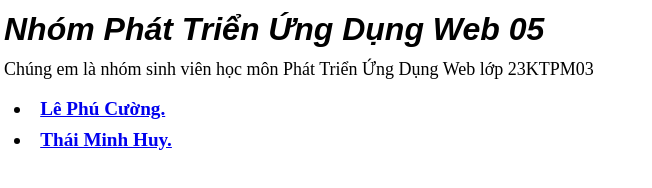
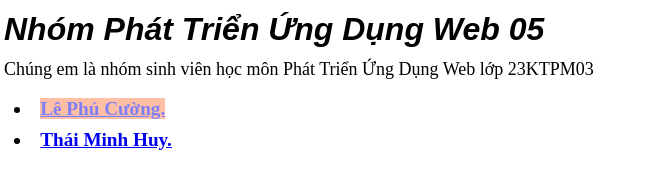
Before and after one commit to AkiraTomori/Web-Development, a website: page Week01/05-23127164-23127379/views/about-my-team.html in a window 1280 px wide. In both pictures the pointer is over the link "Lê Phú Cường.". Shown: the whole page, without its empty margins (0-652 px from the left). Drawn offline with Linux system fonts and the light colour scheme.

Commit message:
More edit

```diff
--- a/Week01/05-23127164-23127379/publics/css/styles.css
+++ b/Week01/05-23127164-23127379/publics/css/styles.css
@@ -39,3 +39,12 @@
     width: 200px;
     height: 200px;
 }
+
+.introduction-members a:hover{
+    background-color: coral;
+    opacity: 0.5;
+}
+
+.go-back .link-back:hover{
+    background-color: coral;
+}
```
